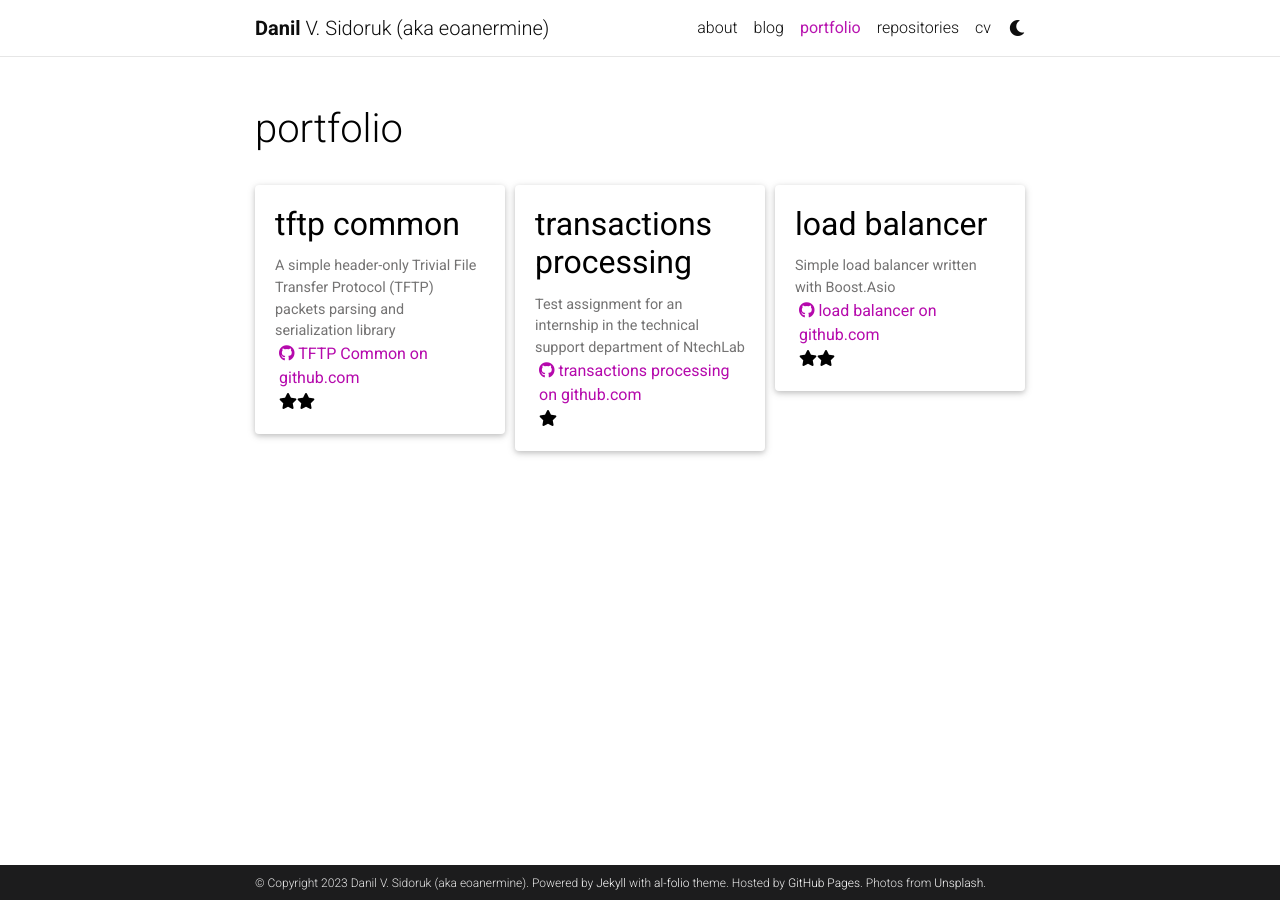
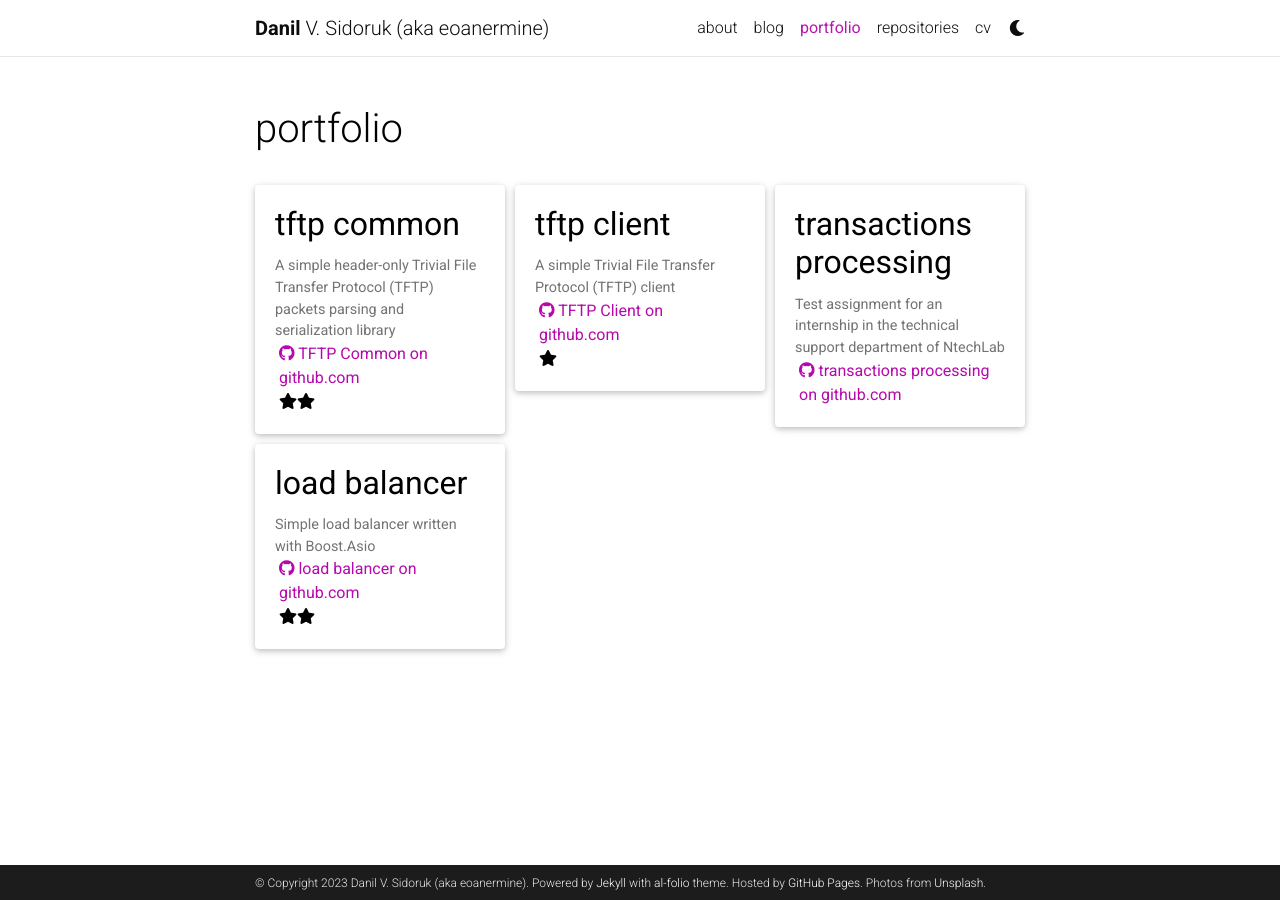
Before and after one commit to eoan-ermine/eoan-ermine.github.io, a Jekyll site: the page built from _pages/projects.md, in a window 1280 px wide. Built offline with Jekyll 4.4.1, drawn with Linux system fonts in a browser that asks for light colours; comment, search, counter and statistics services are not loaded; a style sheet for code colours, icons or effects is not loaded.

Commit message:
Add TFTP Client page

```diff
--- /dev/null
+++ b/_portfolio/tftp_client.md
@@ -0,0 +1,8 @@
+---
+layout: page
+title: TFTP Client
+description: A simple Trivial File Transfer Protocol (TFTP) client
+importance: 2
+github: https://github.com/eoan-ermine/tftp_client
+github_stars: 1
+---
```
Also changed, not shown: _portfolio/load_balancer.md (+1 -1 lines), _portfolio/transactions_processing.md (+2 -2 lines).
